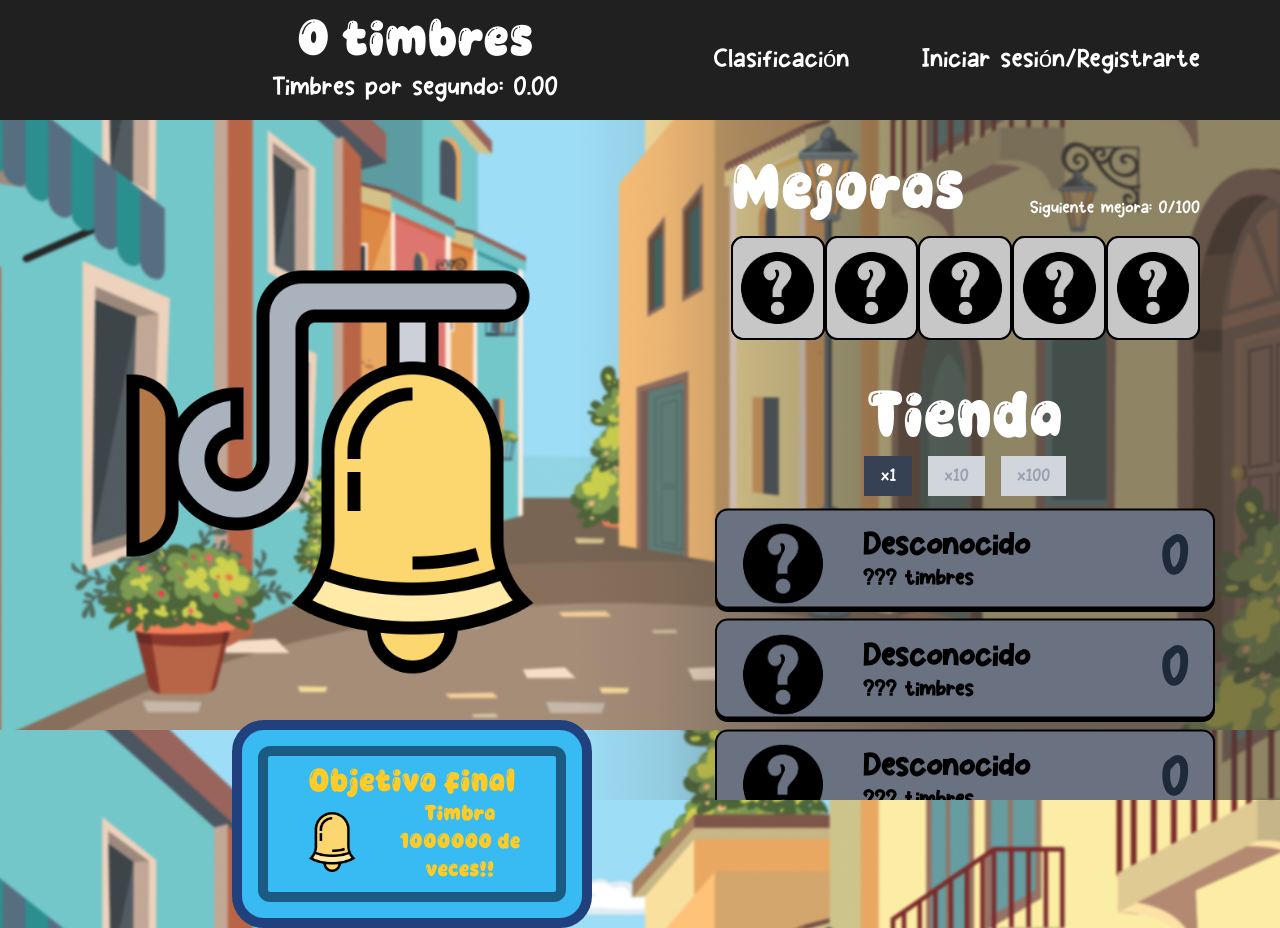
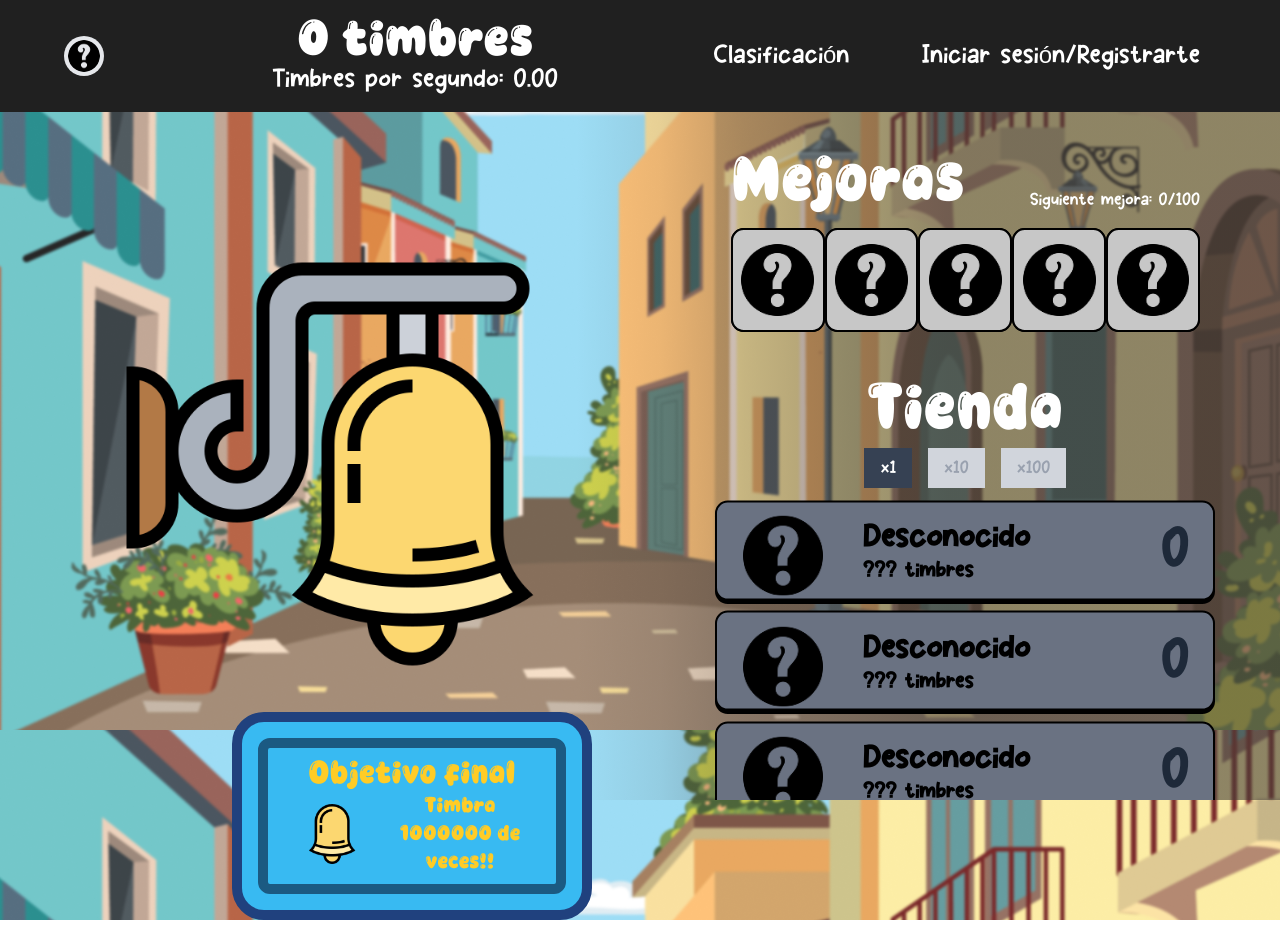
Before and after one commit to MiguelAngelMateos/doorbell_clicker, a React (Vite) app in the folder frontend/: page / in a window 1280 px wide. Built offline with nearby package versions, Linux system fonts and the light colour scheme.

Commit message:
menu de tutorial

```diff
--- a/frontend/src/components/Header.jsx
+++ b/frontend/src/components/Header.jsx
@@ -1,11 +1,26 @@
 import { Link } from 'react-router-dom';
+import incognite from '../assets/icons/incognite.png';
 
 function Header({ count, clicksPerSecond }) {
     return (
         <header className="bg-[#202020] flex flex-row py-4 justify-between items-center">
-            <div className="flex flex-col gap-2 text-center ml-68">
-                <h1 className="text-5xl bubble-text">{count.toFixed(0)} timbres</h1>
-                <span className="text-2xl">Timbres por segundo: {clicksPerSecond.toFixed(2)}</span>
+            <div className="flex flex-row gap-2 text-center ml-16">
+                <div className='relative group'>
+                    <img src={incognite} alt="ayuda" className='bg-gray-200 rounded-full p-1 w-[40px] mt-5 cursor-pointer' />
+                    <p className='absolute left-1/2 transform -translate-x-1/2 mt-4 ml-32 w-[300px] p-2 text-sm text-gray-700 bg-white border border-gray-300 rounded-md shadow-lg opacity-0 invisible group-hover:opacity-100 group-hover:visible transition-opacity duration-200 z-10'>
+                        <p className='font-extrabold text-xl'>Bienvenido a Doorbell Clicker!</p>
+                        <br />
+                        <p>Tu objetivo es molestar a todo el vecindario tocando el timbre de su puerta lo más rápido posible!</p>
+                        <br />
+                        <p>Gasta algunos de tus timbres comprando ayudantes en la tienda y desbloquea mejoras permanentes al llegar a ciertos hitos!</p>
+                        <br />
+                        <p>Buena suerte!</p>
+                    </p>
+                </div>
+                <div className='ml-40'>
+                    <h1 className="text-5xl bubble-text">{count.toFixed(0)} timbres</h1>
+                    <span className="text-2xl">Timbres por segundo: {clicksPerSecond.toFixed(2)}</span>
+                </div>
             </div>
             <div className="flex mr-20 gap-18 text-2xl">
                 <Link to="/Leaderboard">Clasificación</Link>
```
